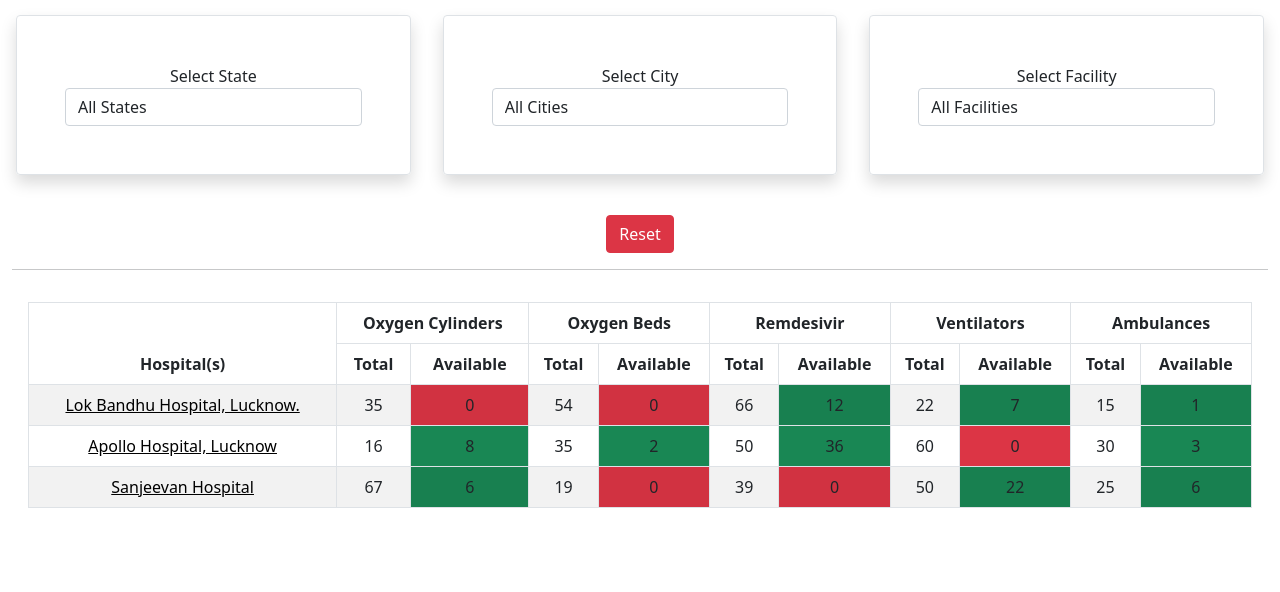
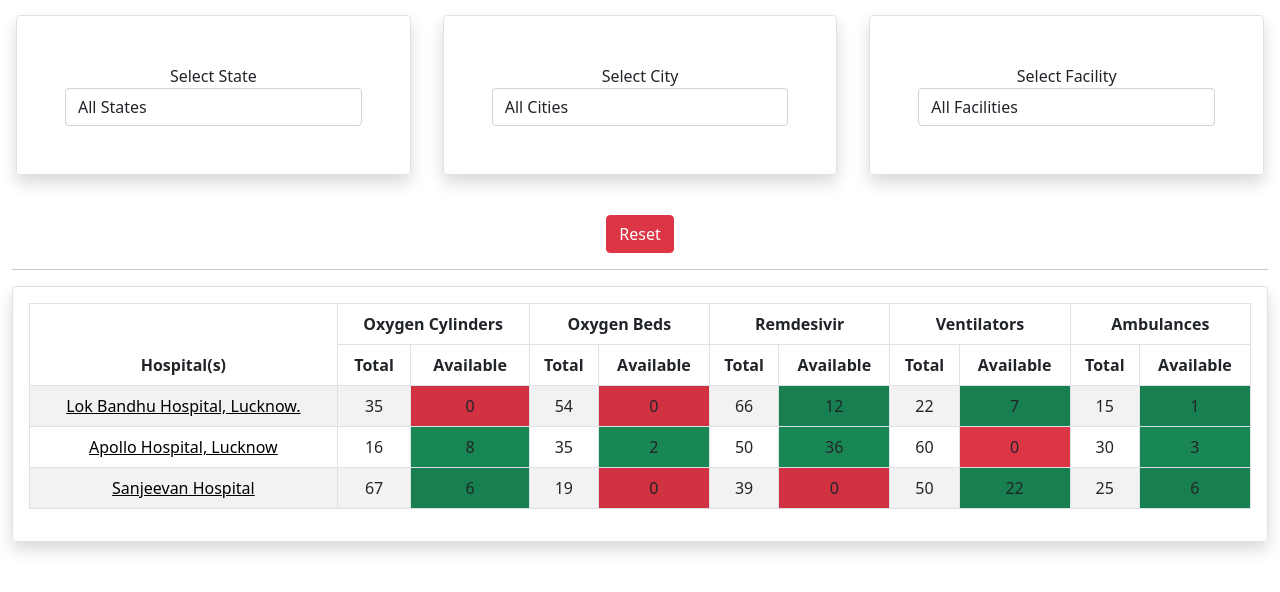
Before and after one commit to roneetsingh/COVID-19-Resources, a Django app: page / in a window 1280 px wide. Shown: the part 73-665 px from the top of the page. Run offline with Django 3.2, Linux system fonts and the light colour scheme; data comes from the database, SQL or seed files in the repository; some libraries are stand-ins or nearby versions.

Commit message:
last push

```diff
--- a/app/templates/app/index.html
+++ b/app/templates/app/index.html
@@ -61,7 +61,7 @@
 
     </div>
     <hr>
-    <div class="p-3">
+    <div class="p-3 border shadow rounded">
         <table class="table text-center table-bordered table-striped">
             <thead class="thead-light">
                 <tr>
```
